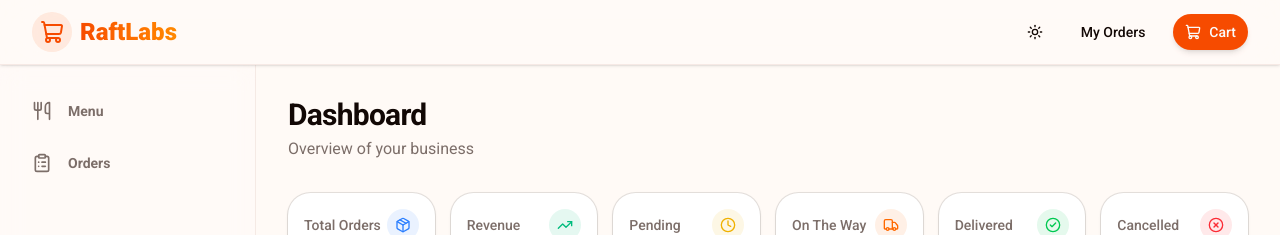
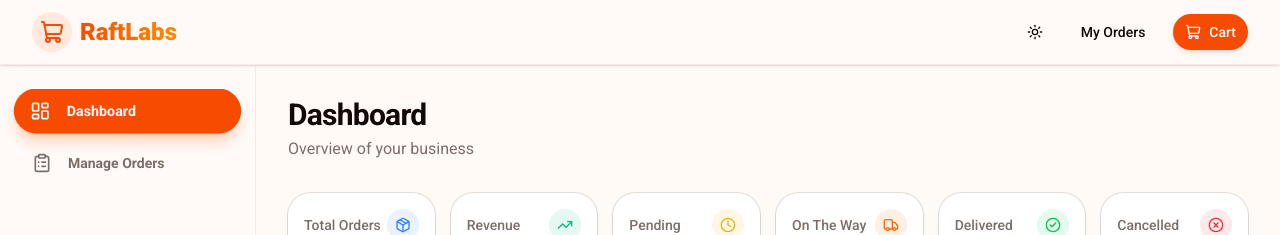
Before and after one commit to Manaskumar2/Raftlabs_Frontend, a Next.js app: page /dashboard in a window 1280 px wide. Shown: the top 235 px of the page. Built offline with nearby package versions, Linux system fonts and the light colour scheme; no server answers.

Commit message:
feat: add manage orders to admin sidebar

```diff
--- a/src/components/layout/Sidebar.tsx
+++ b/src/components/layout/Sidebar.tsx
@@ -3,23 +3,27 @@
 import Link from "next/link";
 import { usePathname } from "next/navigation";
 import { cn } from "@/lib/utils";
-import { Utensils, ClipboardList } from "lucide-react";
+import { LayoutDashboard, ClipboardList } from "lucide-react";
 
 const sidebarItems = [
   {
-    title: "Menu",
-    href: "/menu",
-    icon: Utensils,
+    title: "Dashboard",
+    href: "/dashboard",
+    icon: LayoutDashboard,
   },
   {
-    title: "Orders",
-    href: "/orders",
+    title: "Manage Orders",
+    href: "/dashboard/orders",
     icon: ClipboardList,
   },
 ];
 
 export function Sidebar() {
   const pathname = usePathname();
+
+  if (!pathname.startsWith("/dashboard")) {
+    return null;
+  }
 
   return (
     <aside className="hidden md:flex w-64 flex-col border-r border-border/50 bg-background/40 backdrop-blur-md pt-6 relative h-full">
```
